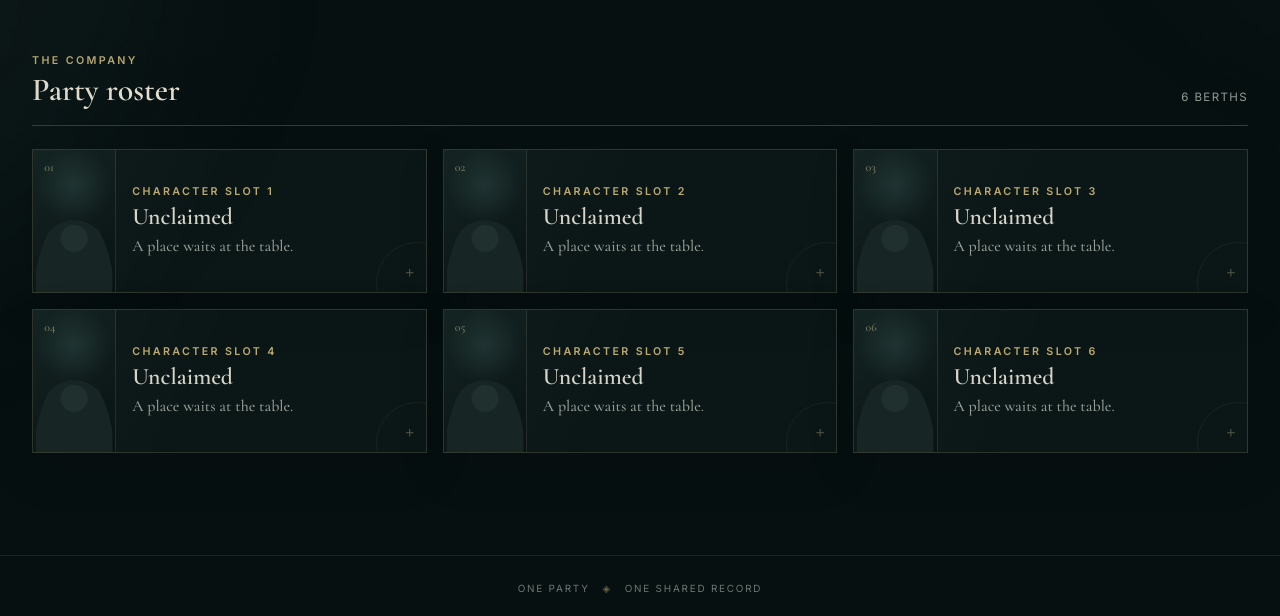
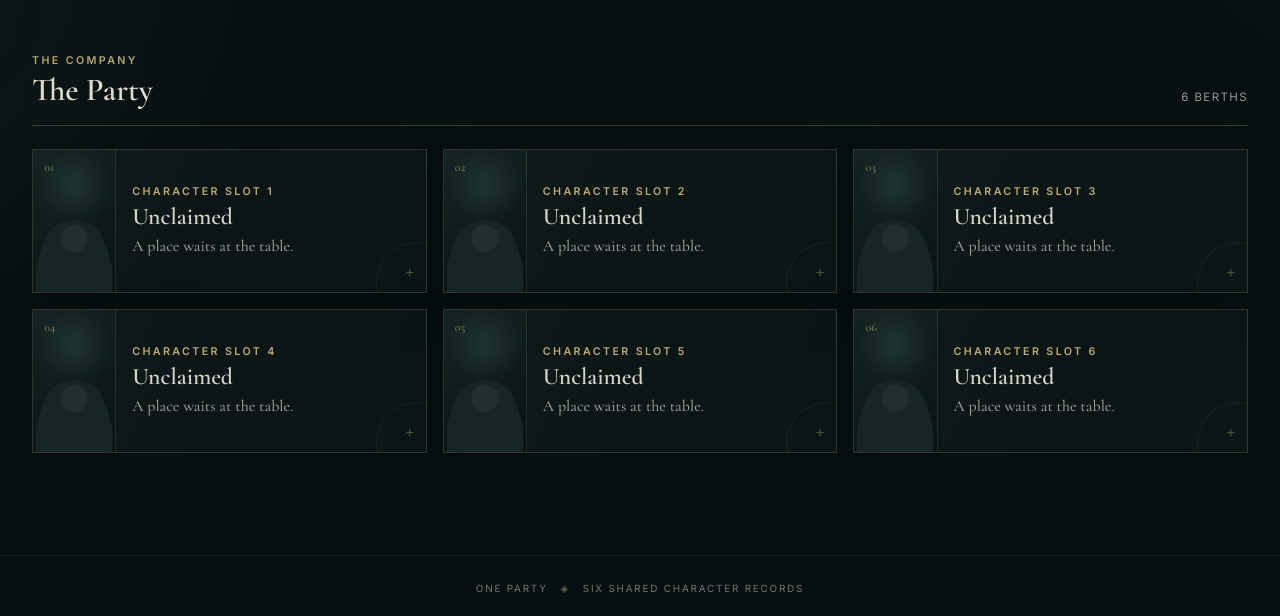
Before and after one commit to ozazy101-hash/the-drowned-compass, a React (Vite) app: page / in a window 1280 px wide. Shown: the part 715-1331 px from the top of the page. Built offline with nearby package versions, Linux system fonts and the light colour scheme.

Commit message:
chore: resolve ticket 01 review

```diff
--- a/src/App.tsx
+++ b/src/App.tsx
@@ -85,11 +85,11 @@ export function App({ partyData }: AppProps) {
           </p>
         </section>
 
-        <section className="party" aria-labelledby="party-roster-heading">
+        <section className="party" aria-labelledby="party-slots-heading">
           <div className="section-heading">
             <div>
               <p className="section-heading__eyebrow">The company</p>
-              <h2 id="party-roster-heading">Party roster</h2>
+              <h2 id="party-slots-heading">The Party</h2>
             </div>
             <p>{party ? `${party.slots.length} berths` : "Reading the ledger…"}</p>
           </div>
@@ -107,7 +107,7 @@ export function App({ partyData }: AppProps) {
         <span className="footer__mark" aria-hidden="true">
           ◈
         </span>
-        <span>One shared record</span>
+        <span>Six shared character records</span>
       </footer>
     </div>
   );
--- a/src/styles.css
+++ b/src/styles.css
@@ -9,12 +9,9 @@
   --ink: #e8e2d2;
   --muted: #969d95;
   --deep: #071011;
-  --panel: #0d1818;
-  --panel-raised: #12201f;
   --line: rgba(190, 174, 125, 0.28);
   --gold: #bdaa70;
   --gold-bright: #ded09c;
-  --sea: #4e7775;
 }
 
 * {
```
Also changed, not shown: .scratch/drowned-compass/issues/01-view-the-party-dashboard-shell.md.
